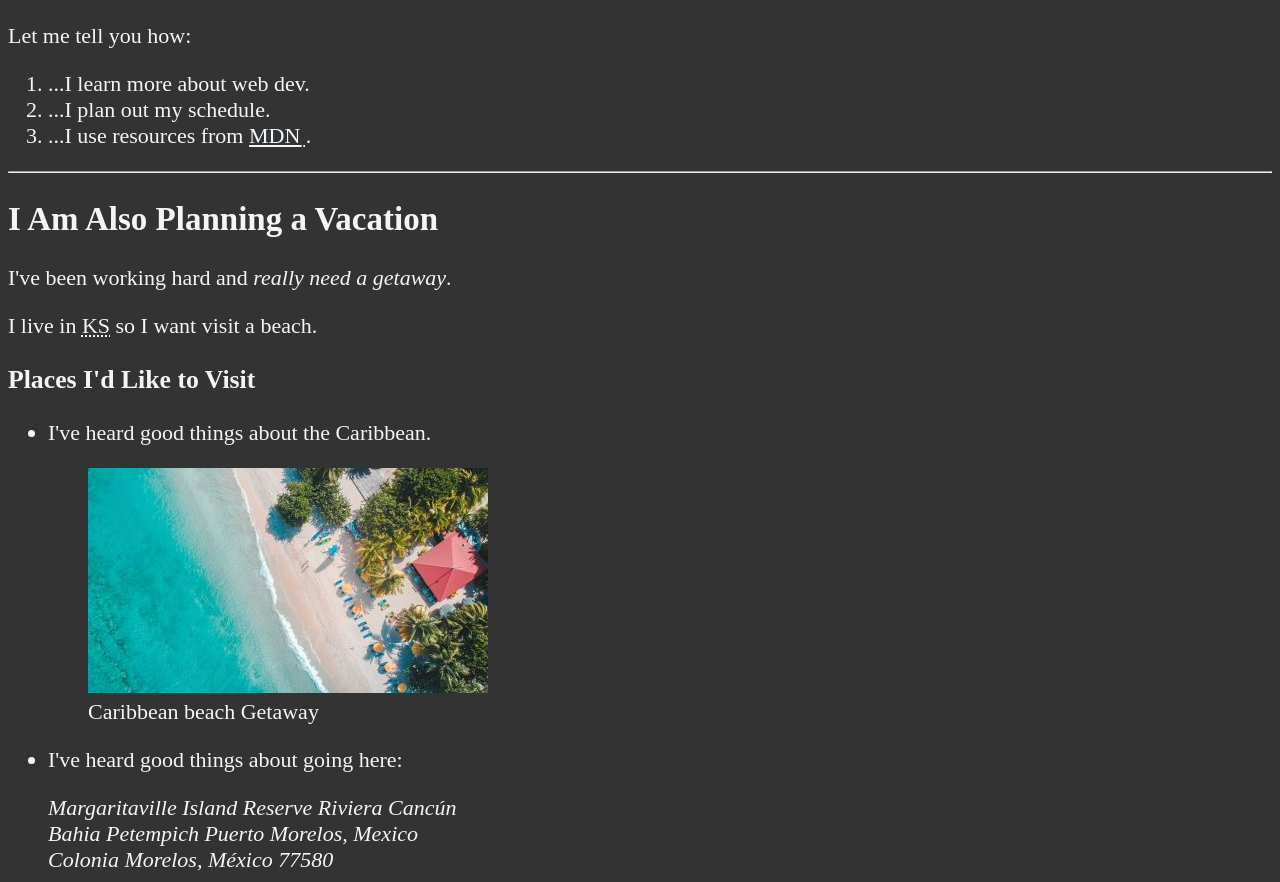
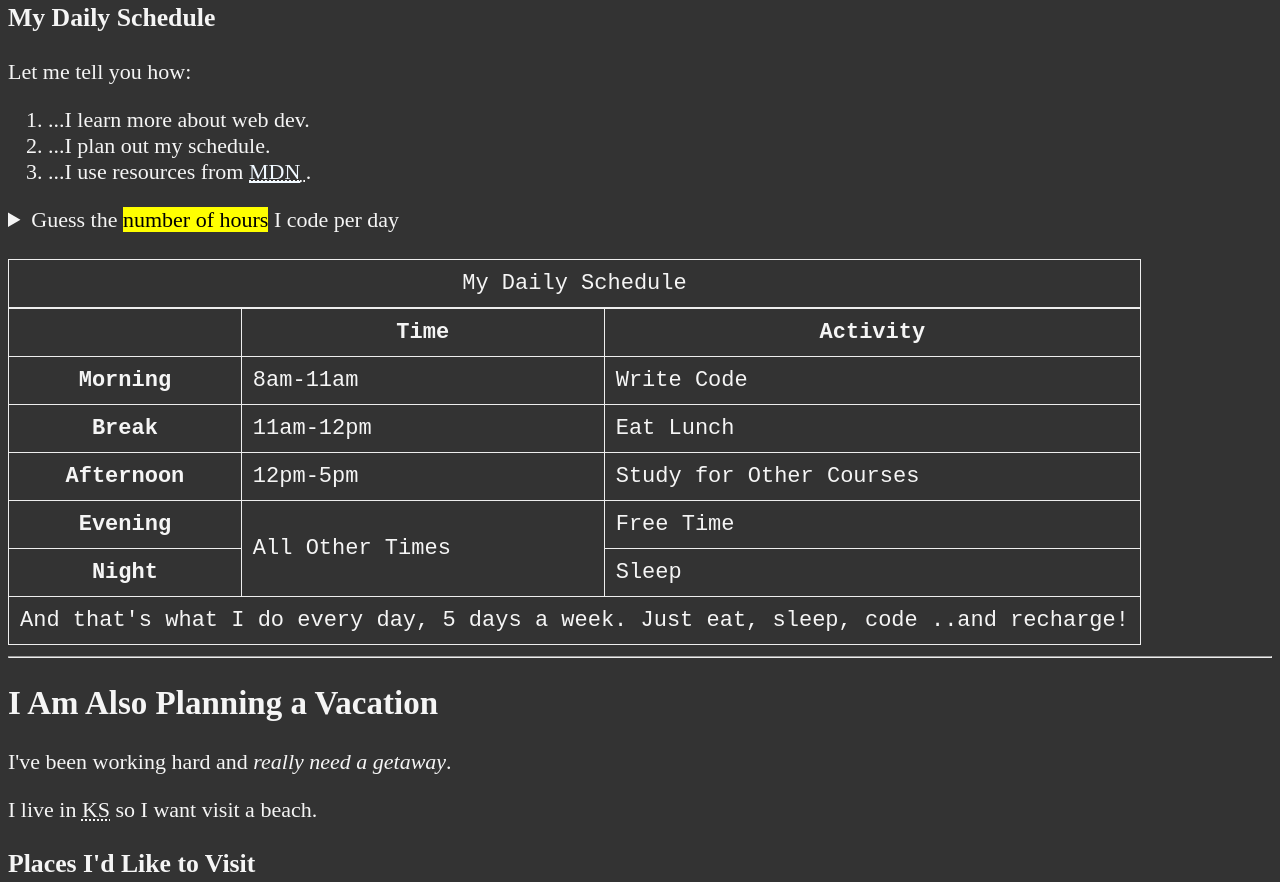
Before and after one commit to marianavagostini-byte/estudo-https-python, a plain HTML site: page index.html in a window 1280 px wide. Shown: the part 811-1693 px from the top of the page. Drawn offline with Linux system fonts and the light colour scheme.

```diff
--- a/index.html
+++ b/index.html
@@ -11,11 +11,10 @@
 </head>
 
 <body>
+    <header>
         <h1>My Goals for the Year</h1>
 
-    <hr>
-
-    <nav>
+        <nav aria-label="primary-navigation">
             <ul>
                 <li>
                     <a href="#html">Learning HTML</a>
@@ -25,20 +24,25 @@
                 </li>
             </ul>
         </nav>
+    </header>
 
     <hr>
-
-    <section id="html">
+    <main>
+        <article id="html">
             <h2>I'm Ready to Learn HTML</h2>
             <p>This is my first web page.</p>
-        <img src="img/html_logo_300x300.png" alt="HTML5 Logo"title="I am learning HTML5" width="300" height=""300>
+            <section>
+                <h3>HTML5</h3>
+                <img src="img/html_logo_300x300.png" alt="HTML5 Logo" title="I am learning HTML5" width="300"
+                    height="300">
                 <figure>
                     <figcaption>An Example of HTML5 code</figcaption>
                     <p>
                         <code>&lt;h1&gt;Hello World!&lt;/h1&gt;</code>
                     </p>
                 </figure>
-
+            </section>
+            <section>
                 <h3>My Daily Schedule</h3>
                 <p>Let me tell you how:</p>
                 <ol>
@@ -48,23 +52,82 @@
                             <a href="https://developer.mozilla.org/">MDN</a>
                         </abbr>.</li>
                 </ol>
+                <aside>
+                    <details>
+                        <summary>Guess the <mark>number of hours</mark> I code per day</summary>
+                        <p>I start at <time datetime="08:00">8 am</time> and I write code for <time datetime="PT3H">3
+                                hours</time> every morning.</p>
+                    </details>
+                </aside>
+                <br>
+                <table>
+                    <caption>My Daily Schedule</caption>
+                    <thead>
+                        <tr>
+                            <th>&nbsp;</th>
+                            <th scope="col">Time</th>
+                            <th scope="col">Activity</th>
+                        </tr>
+                    </thead>
+                    <tbody>
+                        <tr>
+                            <th scope="row">Morning</th>
+                            <td>
+                                <time datetime="08:00">8am</time>-<time datetime="11:00">11am</time>
+                            </td>
+                            <td>Write Code</td>
+                        </tr>
+                        <tr>
+                            <th scope="row">Break</th>
+                            <td>
+                                <time datetime="11:00">11am</time>-<time datetime="12:00">12pm</time>
+                            </td>
+                            <td>Eat Lunch</td>
+                        </tr>
+                        <tr>
+                            <th scope="row">Afternoon</th>
+                            <td>
+                                <time datetime="12:00">12pm</time>-<time datetime="17:00">5pm</time>
+                            </td>
+                            <td>Study for Other Courses</td>
+                        </tr>
+                        <tr>
+                            <th scope="row">Evening</th>
+                            <td rowspan="2">All Other Times</td>
+                            <td>Free Time</td>
+                        </tr>
+                        <tr>
+                            <th scope="row">Night</th>
+                            <td>Sleep</td>
+                        </tr>
+                    </tbody>
+                    <tfoot>
+                        <tr>
+                            <td colspan="3">And that's what I do every day, 5 days a week. Just eat, sleep, code ..and
+                                recharge!</td>
+                        </tr>
+                    </tfoot>
+                </table>
             </section>
+        </article>
 
         <hr>
 
-    <section id="vacation">
+        <article id="vacation">
             <h2>I Am Also Planning a Vacation</h2>
             <p>I've been working hard and <em>really need a getaway</em>.</p>
             <p>I live in <abbr title="Kansas">KS</abbr> so I want visit a beach.</p>
 
+            <section>
                 <h3>Places I'd Like to Visit</h3>
                 <ul>
                     <li>
                         <p>I've heard good things about the Caribbean.</p>
                         <figure>
-                    <img src="img/caribbean.jpg" alt="Caribbean Beach" title="I want to visit a Caribbean beach" wigth="400" height="225" loading="lazy">
+                            <img src="img/caribbean.jpg" alt="Caribbean Beach"
+                                title="I want to visit a Caribbean beach." width="400" height="225" loading="lazy">
                             <figcaption>
-                        Caribbean beach Getaway
+                                Caribbean Beach Getaway
                             </figcaption>
                         </figure>
                     </li>
@@ -76,14 +139,17 @@
                             Colonia Morelos, México 77580
                         </address>
                         <figure>
-                <img src="img/vacation.jpg" alt="Cancun Vacation" title="It's 5 o Clock Somewhere" loading="lazy" width="400" height="267">
+                            <img src="img/vacation.jpg" alt="Cancun Vacation" title="It's 5 o'Clock Somewhere!"
+                                width="400" height="267" loading="lazy">
                             <figcaption>
                                 A Caribbean Vacation Image
                             </figcaption>
                         </figure>
                     </li>
                 </ul>
+            </section>
             <!-- TODO: Add more places -->
+            <section>
                 <h3>Places I Want to Avoid</h3>
                 <dl>
                     <dt>North Pole</dt>
@@ -96,12 +162,17 @@
                     <dd>These are also cold.</dd>
                 </dl>
             </section>
-
+        </article>
+    </main>
     <hr>
+    <footer>
+        <p>
             &lt;&lt;&lt; &copy; <a href="about.html">Dave Gray</a> &gt;&gt;&gt;
+        </p>
         <p>
             <a href="#">Back to Top</a>
         </p>
+    </footer>
 </body>
 
 </html>
--- a/main.css
+++ b/main.css
@@ -18,3 +18,10 @@
 a:hover, a:active {
     color: #eee;
 }
+
+table, tr, th, td, caption {
+    border: 1px solid #eee;
+    font-family: 'Courier New', Courier, monospace;
+    border-collapse: collapse;
+    padding: 0.5rem;
+}
```
Also changed, not shown: about.html (+3 -3 lines), 1 other file. Lines whose indentation alone changed are shown as unchanged.
